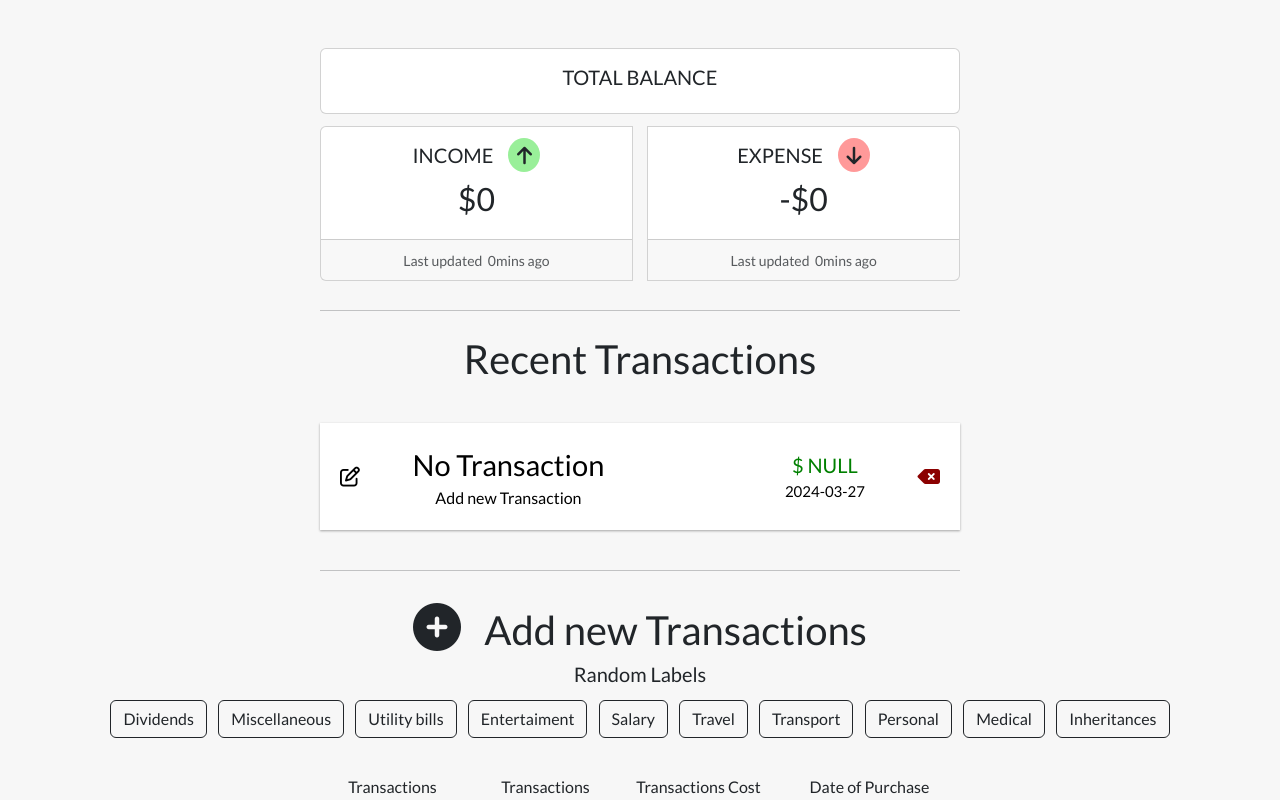
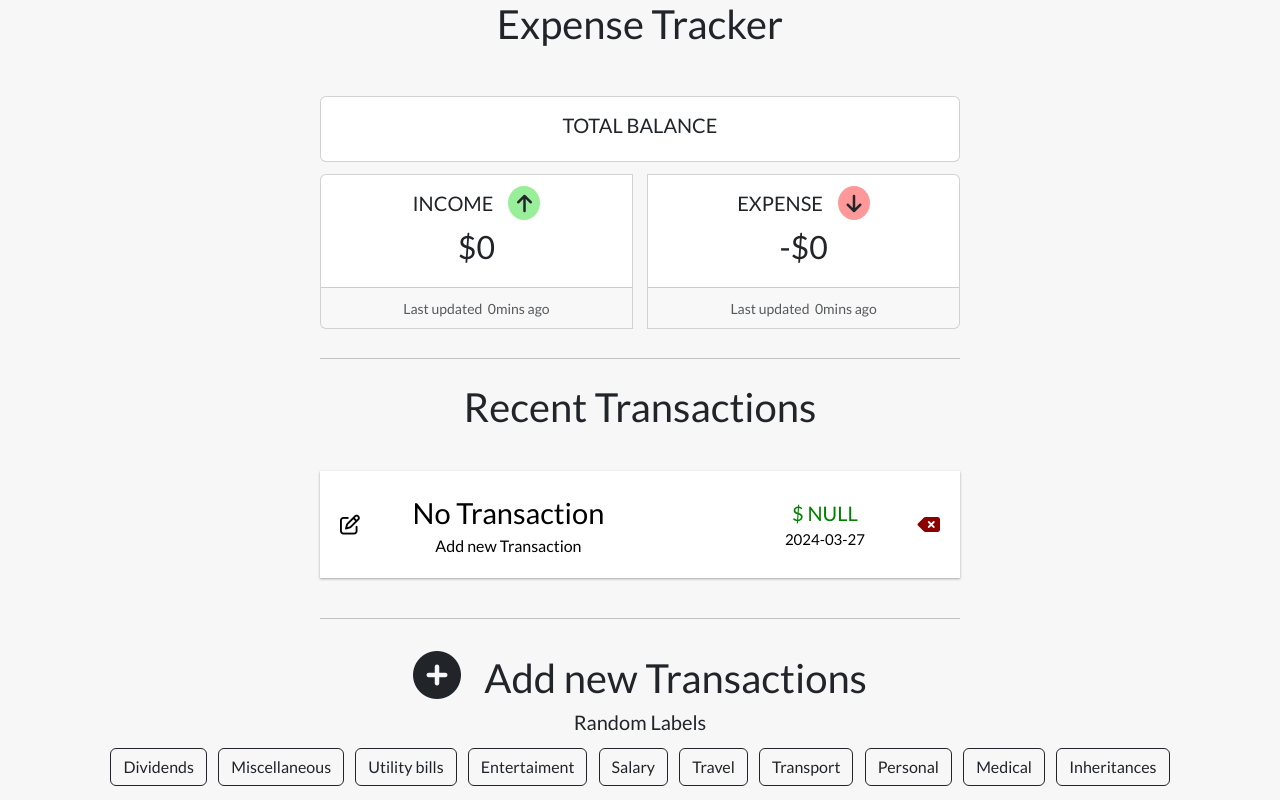
Before and after one commit to RahulPorel/Expense-Tracker, a React (Vite) app: page / in a window 1280 px wide. Shown: the top 800 px of the page. Built offline with nearby package versions, Linux system fonts and the light colour scheme; a web font is replaced by a local one.

Commit message:
code update

```diff
--- a/src/App.jsx
+++ b/src/App.jsx
@@ -10,6 +10,7 @@ function App() {
   return (
     <>
       {/* <Header /> */}
+      <h1 style={{ textAlign: "center" }}>Expense Tracker</h1>
       <FormProvider>
         <Balance />
         <IncomeProvider>
--- a/src/components/Transactions/Transactions.css
+++ b/src/components/Transactions/Transactions.css
@@ -34,9 +34,7 @@
   cursor: pointer;
   outline: inherit;
 }
-.fa-pen-to-square {
-  /* padding-left: 15rem; */
-}
+
 .fa-delete-left {
   color: darkred;
 }
@@ -69,8 +67,7 @@
   display: block;
   font-size: 1rem;
 }
-.select-modal-transName {
-}
+
 .modal-btn-container {
   margin: 0.35rem;
 }
@@ -96,9 +93,6 @@
   text-align: center;
 }
 
-/* .hr-trans-list-container {
-  margin-top: -100rem;
-} */
 .hr {
   margin: auto;
   width: 50%;
```
